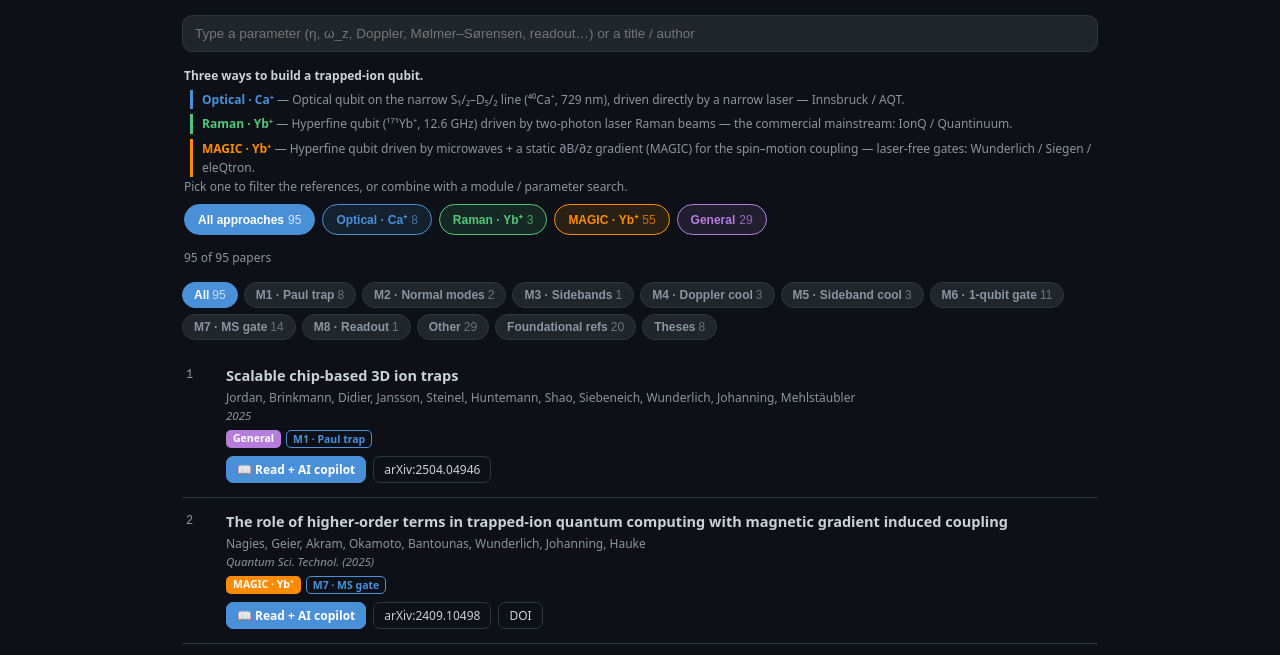
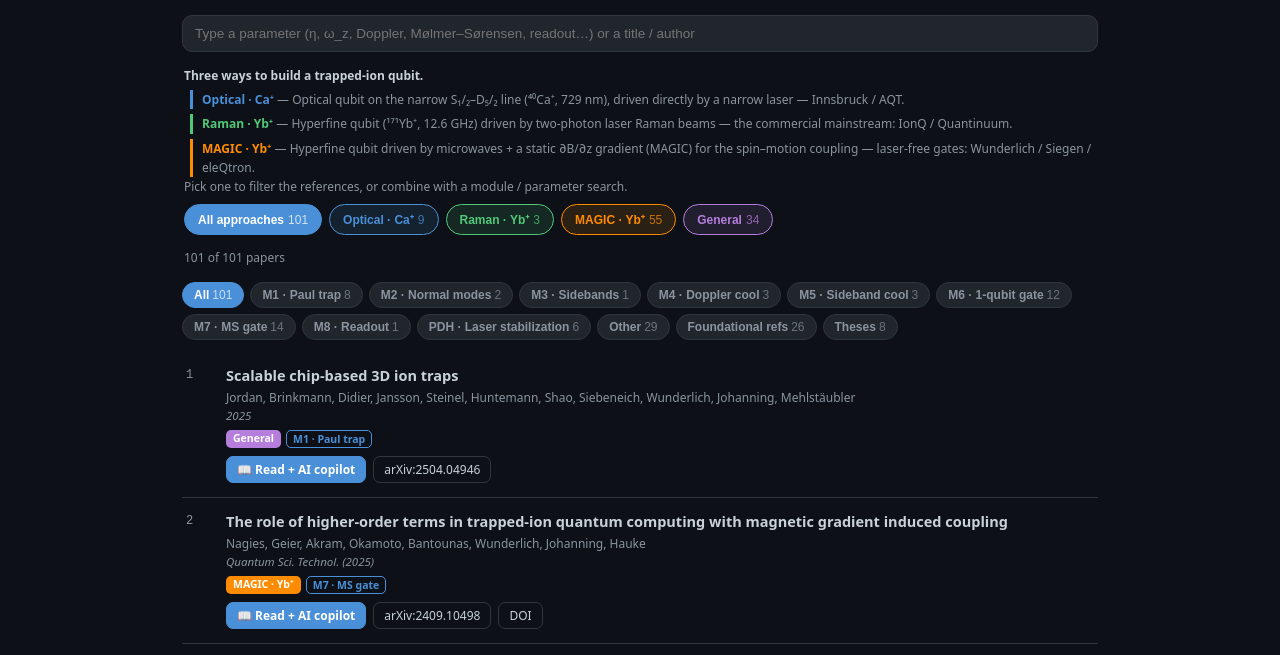
Before and after one commit to siridech-bo/CiRA-QuantumSim, a website: page library.html in a window 1280 px wide. Shown: the part 74-729 px from the top of the page. Drawn offline with Linux system fonts and the light colour scheme.

Commit message:
feat(library): add PDH (laser stabilization) as a module + references
Pound–Drever–Hall laser frequency stabilization is what locks the narrow lasers
the optical/Raman approaches depend on (e.g. the ⁴⁰Ca⁺ 729 nm clock laser to a
high-finesse cavity), so it gets its own module/chip.

- New "PDH · Laser stabilization" module (MODULE_LABELS + order), a PDH search
  concept, and a per-card reference-only mode (metadata + DOI link, no reader)
  for paywalled canonical refs with no freely-hostable copy.
- 6 PDH references: Wang, Subhankar & Britton "A practical guide to feedback
  control for PDH linewidth narrowing" (Appl. Phys. B 2025, reference-only —
  paywalled); Black's canonical tutorial (Am. J. Phys. 2001); the ⁴⁰Ca⁺ 866 nm
  ion-trap PDH paper; Trojan-free locking; PDH feedforward; injection-locked
  transfer cavities. Freely-available arXiv/author copies only.

Co-Authored-By: Claude Opus 4.8 <noreply@anthropic.com>

```diff
--- a/Library/library-index.json
+++ b/Library/library-index.json
@@ -2,7 +2,7 @@
   "source": "https://quantenoptik.physik.uni-siegen.de/research/publikationen/quantum-information-science-and-trapped-ions/",
   "group": "Wunderlich group, University of Siegen — Quantum Information Science & Trapped Ions",
   "note": "PDFs are freely-available author/institutional or arXiv copies. Kept local (git-ignored). For personal/educational use.",
-  "count": 95,
+  "count": 101,
   "papers": [
     {
       "rank": 1,
@@ -1461,6 +1461,108 @@
       "approach": "general",
       "foundational": true,
       "rank": 95
+    },
+    {
+      "title": "A practical guide to feedback control for Pound–Drever–Hall laser linewidth narrowing",
+      "authors": "Wang, Subhankar & Britton",
+      "venue": "Appl. Phys. B 131, 146 (2025)",
+      "year": "2025",
+      "arxiv": null,
+      "doi": "10.1007/s00340-025-08490-3",
+      "url": "https://link.springer.com/article/10.1007/s00340-025-08490-3",
+      "file": null,
+      "modules": [
+        "PDH",
+        "Ref"
+      ],
+      "approach": "general",
+      "foundational": true,
+      "rank": 96
+    },
+    {
+      "title": "An introduction to Pound–Drever–Hall laser frequency stabilization",
+      "authors": "E. D. Black",
+      "venue": "Am. J. Phys. 69, 79 (2001)",
+      "year": "2001",
+      "arxiv": null,
+      "doi": "10.1119/1.1286663",
+      "url": "https://doi.org/10.1119/1.1286663",
+      "file": "ref-2001-black-intro-pound-drever-hall-stabilization.pdf",
+      "modules": [
+        "PDH",
+        "Ref"
+      ],
+      "approach": "general",
+      "foundational": true,
+      "rank": 97
+    },
+    {
+      "title": "Stabilization of an 866 nm laser with the Pound–Drever–Hall technique for quantum manipulation of Ca⁺ ions in a Paul trap",
+      "authors": "Siddhant Singh",
+      "venue": "arXiv:2007.00768 (2020)",
+      "year": "2020",
+      "arxiv": "2007.00768",
+      "doi": null,
+      "url": "https://arxiv.org/abs/2007.00768",
+      "file": "pdh-2020-ca866-stabilization-ion-trap.pdf",
+      "modules": [
+        "PDH",
+        "M6",
+        "Ref"
+      ],
+      "approach": "optical",
+      "rank": 98
+    },
+    {
+      "title": "Pound–Drever–Hall locking scheme free from Trojan operating points",
+      "authors": "Zeyen, Affolter, Abdou Ahmed et al.",
+      "venue": "arXiv:2210.05501 (2022)",
+      "year": "2022",
+      "arxiv": "2210.05501",
+      "doi": null,
+      "url": "https://arxiv.org/abs/2210.05501",
+      "file": "pdh-2022-locking-free-from-trojan-operating-points.pdf",
+      "modules": [
+        "PDH",
+        "Ref"
+      ],
+      "approach": "general",
+      "foundational": true,
+      "rank": 99
+    },
+    {
+      "title": "Pound–Drever–Hall Feedforward: Laser Phase Noise Suppression beyond Feedback",
+      "authors": "Chao, Hua, Liang, Yue, You & Tey",
+      "venue": "arXiv:2309.09759 (2024)",
+      "year": "2024",
+      "arxiv": "2309.09759",
+      "doi": null,
+      "url": "https://arxiv.org/abs/2309.09759",
+      "file": "pdh-2023-feedforward-phase-noise-suppression.pdf",
+      "modules": [
+        "PDH",
+        "Ref"
+      ],
+      "approach": "general",
+      "foundational": true,
+      "rank": 100
+    },
+    {
+      "title": "Injection-locked diode laser current modulation for Pound–Drever–Hall frequency stabilization using transfer cavities",
+      "authors": "Liekhus-Schmaltz, Mantifel, Torabifard, Burgess & Martin",
+      "venue": "arXiv:1109.0338 (2011)",
+      "year": "2011",
+      "arxiv": "1109.0338",
+      "doi": null,
+      "url": "https://arxiv.org/abs/1109.0338",
+      "file": "pdh-2011-injection-locked-transfer-cavities.pdf",
+      "modules": [
+        "PDH",
+        "Ref"
+      ],
+      "approach": "general",
+      "foundational": true,
+      "rank": 101
     }
   ]
 }
--- a/library.html
+++ b/library.html
@@ -34,6 +34,7 @@
       border-radius: 7px; padding: 4px 10px; color: var(--text); }
     .lib-actions a.read { background: var(--accent); border-color: var(--accent); color: #fff; font-weight: 600; }
     .lib-actions a:hover { filter: brightness(1.07); }
+    .lib-refonly { font-size: 12px; color: var(--muted); border: 1px dashed var(--border); border-radius: 7px; padding: 4px 10px; font-style: italic; }
     .lib-note { font-size: 11.5px; color: var(--muted); margin-top: 14px; line-height: 1.6; }
     /* module filter chips */
     .lib-filters { display: flex; flex-wrap: wrap; gap: 6px; margin-bottom: 12px; }
--- a/src/library.js
+++ b/src/library.js
@@ -29,9 +29,10 @@ let activeApproach = 'all';
 const MODULE_LABELS = {
   M1: 'Paul trap', M2: 'Normal modes', M3: 'Sidebands', M4: 'Doppler cool',
   M5: 'Sideband cool', M6: '1-qubit gate', M7: 'MS gate', M8: 'Readout',
+  PDH: 'Laser stabilization (PDH)',
   Other: 'Applications & foundations', Ref: 'Foundational references', Thesis: 'PhD theses & long-form',
 };
-const MODULE_ORDER = ['M1', 'M2', 'M3', 'M4', 'M5', 'M6', 'M7', 'M8', 'Other', 'Ref', 'Thesis'];
+const MODULE_ORDER = ['M1', 'M2', 'M3', 'M4', 'M5', 'M6', 'M7', 'M8', 'PDH', 'Other', 'Ref', 'Thesis'];
 
 // ---- concept dictionary: a physics parameter/term → module(s) it relates to.
 // `terms` are the strings a user might type (symbols + synonyms, lowercase).
@@ -58,6 +59,8 @@ const CONCEPTS = [
     terms: ['decoherence', 'dephasing', 't2', 'coherence', 'relaxation', 'noise'] },
   { label: 'Motional heating', modules: ['M1', 'M5'],
     terms: ['heating', 'anomalous heating', 'motional bath', 'electric field noise'] },
+  { label: 'Laser frequency stabilization (Pound–Drever–Hall)', modules: ['PDH'],
+    terms: ['pdh', 'pound-drever-hall', 'pound drever hall', 'pound–drever–hall', 'pound', 'drever', 'laser stabilization', 'frequency stabilization', 'laser lock', 'cavity lock', 'linewidth', 'linewidth narrowing', 'finesse', 'reference cavity', 'ule cavity', 'clock laser', 'phase noise', 'servo', 'feedback control'] },
 ];
 
 let activeModule = 'all';
@@ -73,16 +76,19 @@ function extLinks(p) {
 }
 function tagChips(mods) {
   return (mods || []).map((m) => {
-    const label = m === 'Other' ? 'Other' : m === 'Ref' ? 'Foundational' : m === 'Thesis' ? 'Thesis' : `${m} · ${MODULE_LABELS[m] || ''}`;
+    const label = m === 'Other' ? 'Other' : m === 'Ref' ? 'Foundational' : m === 'Thesis' ? 'Thesis' : m === 'PDH' ? 'PDH' : `${m} · ${MODULE_LABELS[m] || ''}`;
     return `<span class="lib-tag ${m === 'Other' ? 'other' : ''}" title="${esc(MODULE_LABELS[m] || m)}">${esc(label)}</span>`;
   }).join('');
 }
 function card(p) {
-  const href = `pdf.html?file=${encodeURIComponent(p.file)}`;
   const hay = (p.title + ' ' + p.authors + ' ' + (p.venue || '') + ' ' + (p.arxiv || '') + ' ' + (p.doi || '')).toLowerCase();
   const mods = (p.modules || ['Other']);
   const appr = APPROACHES[p.approach] ? p.approach : 'general';
   const apprBadge = `<span class="lib-appr appr-${appr}" title="${esc(APPROACHES[appr].label)}">${esc(APPROACHES[appr].short)}</span>`;
+  // Reference-only entries (paywalled, no freely-hostable copy) show links but no reader.
+  const readBtn = p.file
+    ? `<a class="read" href="pdf.html?file=${encodeURIComponent(p.file)}">📖 Read + AI copilot</a>`
+    : `<span class="lib-refonly" title="No freely-available copy to host — follow the DOI / publisher link">reference only ↗</span>`;
   return `<div class="lib-card" data-search="${esc(hay)}" data-mods="${esc(mods.join(' '))}" data-appr="${appr}">
     <div class="lib-rank">${p.rank}</div>
     <div class="lib-main">
@@ -91,7 +97,7 @@ function card(p) {
       <div class="lib-venue">${esc(p.venue || '')}</div>
       <div class="lib-tags">${apprBadge}${tagChips(mods)}</div>
       <div class="lib-actions">
-        <a class="read" href="${href}">📖 Read + AI copilot</a>
+        ${readBtn}
         ${extLinks(p)}
       </div>
     </div>
@@ -124,7 +130,7 @@ function matchConcepts(q) {
   const chips = [`<button class="lib-chip on" data-m="all">All<span class="n">${papers.length}</span></button>`];
   for (const m of MODULE_ORDER) {
     if (!counts[m]) continue;
-    const label = m === 'Other' ? 'Other' : m === 'Ref' ? 'Foundational refs' : m === 'Thesis' ? 'Theses' : `${m} · ${MODULE_LABELS[m]}`;
+    const label = m === 'Other' ? 'Other' : m === 'Ref' ? 'Foundational refs' : m === 'Thesis' ? 'Theses' : m === 'PDH' ? 'PDH · Laser stabilization' : `${m} · ${MODULE_LABELS[m]}`;
     chips.push(`<button class="lib-chip" data-m="${m}">${label}<span class="n">${counts[m]}</span></button>`);
   }
   filtersEl.innerHTML = chips.join('');
```
Also changed, not shown: 5 other files.
